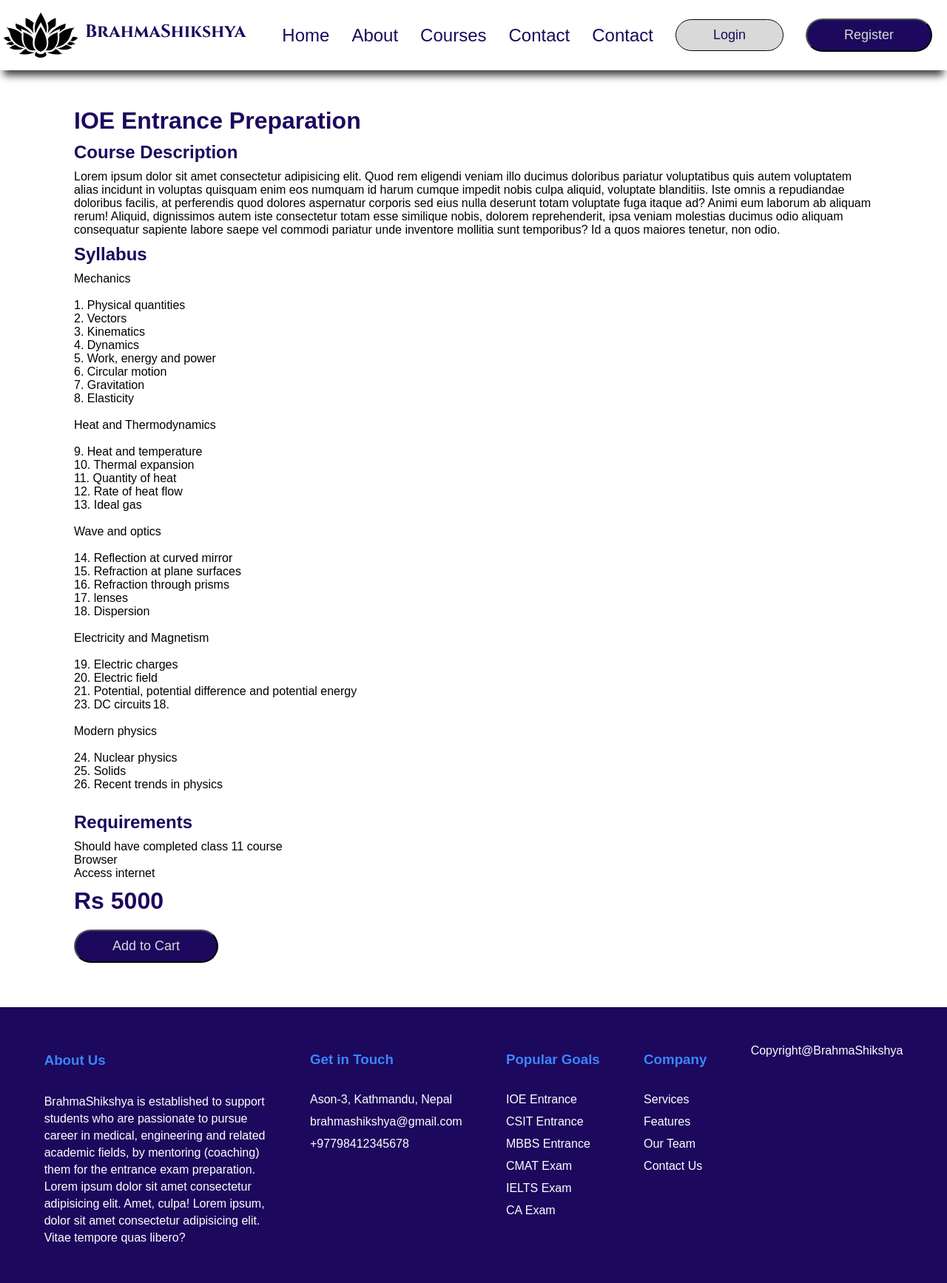
After one commit to initialrise/brahmashikshya, a PHP site: page /frontend/course-detail.html in a window 1280 px wide. The commit adds this page. Shown: the whole page at 74% size. Run offline with PHP 8.4, Linux system fonts and the light colour scheme; some web fonts are replaced.

Commit message:
Cart implementation

```diff
--- a/css/main.css
+++ b/css/main.css
@@ -11,7 +11,7 @@ nav {
   justify-content: space-between;
   align-items: center;
   box-shadow: 0px 12px 10px -5px rgba(0, 0, 0, 0.75);
-  padding: 15px;
+  padding: 5px;
   font-family: "Franklin Gothic Medium", "Arial Narrow";
   font-size: x-large;
   flex-wrap: wrap;
@@ -188,7 +188,7 @@ label {
 label {
   display: block;
   margin-bottom: 5px;
-  color: #333;
+  color: #1c085d;
 }
 
 input[type="text"],
@@ -201,9 +201,48 @@ input[type="password"] {
   border-radius: 50px;
 }
 .error {
-	display:block;
-	text-align:center;
-	color:red;
-	font-size:larger;
-	margin-top:30px;
+  display: block;
+  text-align: center;
+  color: red;
+  font-size: larger;
+  margin-top: 30px;
 }
+
+/* Course Details*/
+#course-details {
+  margin: 50px 100px;
+  /* text-align: center; */
+  /* line-height: 130%; */
+}
+#course-details > h1,
+h2,
+h3,
+button {
+  color: #1c085d;
+  margin: 10px 0px;
+}
+
+.course-img {
+  width: 1000px;
+  text-align: center;
+  margin: 20px 50px;
+}
+.courses,
+.cart-items {
+  display: flex;
+  /* justify-content: space-around; */
+  flex-wrap: wrap;
+  margin: 50px 100px;
+}
+
+.course-item,
+.cart-item {
+  padding: 20px;
+  border-radius: 20px;
+  border: 1px solid #1c085d;
+  margin: 20px 10px;
+}
+
+#checkout {
+  margin: 50px 100px;
+}
--- /dev/null
+++ b/frontend/course-detail.html
@@ -0,0 +1,159 @@
+<!DOCTYPE html>
+<html lang="en">
+  <head>
+    <meta charset="UTF-8" />
+    <meta name="viewport" content="width=device-width, initial-scale=1.0" />
+    <title>BrahmaShikshya</title>
+    <link rel="stylesheet" href="../css/main.css" />
+    <!-- <link
+      rel="stylesheet"
+      href="https://cdnjs.cloudflare.com/ajax/libs/font-awesome/6.4.2/css/all.min.css"
+      integrity="sha512-z3gLpd7yknf1YoNbCzqRKc4qyor8gaKU1qmn+CShxbuBusANI9QpRohGBreCFkKxLhei6S9CQXFEbbKuqLg0DA=="
+      crossorigin="anonymous"
+      referrerpolicy="no-referrer"
+    /> -->
+  </head>
+  <body>
+    <header>
+      <nav>
+        <div id="logo">
+          <img src="img/lotus.png" width="100px" />
+          <span>BrahmaShikshya</span>
+        </div>
+        <ul class="nav-links">
+          <li><a class="nav-item" href="#">Home</a></li>
+          <li><a class="nav-item" href="#">About</a></li>
+          <li><a class="nav-item" href="#">Courses</a></li>
+          <li><a class="nav-item" href="#">Contact</a></li>
+          <li><a class="nav-item" href="#">Contact</a></li>
+          <li>
+            <a class="nav-item" href="#"><button class="btn">Login</button></a>
+          </li>
+          <li>
+            <a class="nav-item" href="#"
+              ><button class="btn-block">Register</button></a
+            >
+          </li>
+        </ul>
+      </nav>
+    </header>
+    <!-- <img src="../img/course.png" alt="course" class="course-img" /> -->
+    <div id="course-details">
+      <h1>IOE Entrance Preparation</h1>
+      <h2>Course Description</h2>
+      <p>
+        Lorem ipsum dolor sit amet consectetur adipisicing elit. Quod rem
+        eligendi veniam illo ducimus doloribus pariatur voluptatibus quis autem
+        voluptatem alias incidunt in voluptas quisquam enim eos numquam id harum
+        cumque impedit nobis culpa aliquid, voluptate blanditiis. Iste omnis a
+        repudiandae doloribus facilis, at perferendis quod dolores aspernatur
+        corporis sed eius nulla deserunt totam voluptate fuga itaque ad? Animi
+        eum laborum ab aliquam rerum! Aliquid, dignissimos autem iste
+        consectetur totam esse similique nobis, dolorem reprehenderit, ipsa
+        veniam molestias ducimus odio aliquam consequatur sapiente labore saepe
+        vel commodi pariatur unde inventore mollitia sunt temporibus? Id a quos
+        maiores tenetur, non odio.
+      </p>
+      <h2>Syllabus</h2>
+      <pre>
+Mechanics
+
+1. Physical quantities
+2. Vectors
+3. Kinematics
+4. Dynamics
+5. Work, energy and power
+6. Circular motion
+7. Gravitation
+8. Elasticity
+
+Heat and Thermodynamics
+
+9. Heat and temperature
+10. Thermal expansion
+11. Quantity of heat
+12. Rate of heat flow
+13. Ideal gas
+
+Wave and optics
+
+14. Reflection at curved mirror
+15. Refraction at plane surfaces
+16. Refraction through prisms
+17. lenses
+18. Dispersion
+
+Electricity and Magnetism
+
+19. Electric charges
+20. Electric field
+21. Potential, potential difference and potential energy
+23. DC circuits	18.
+
+Modern physics
+
+24. Nuclear physics
+25. Solids
+26. Recent trends in physics
+
+</pre
+      >
+      <h2>Requirements</h2>
+      <pre>
+Should have completed class 11 course
+Browser
+Access internet</pre
+      >
+      <h1>Rs 5000</h1>
+      <button class="btn-block">Add to Cart</button>
+    </div>
+    <footer>
+      <section class="about">
+        <h3 style="color: #3a86ff">About Us</h3>
+        <br />
+        <p>
+          BrahmaShikshya is established to support students who are passionate
+          to pursue career in medical, engineering and related academic fields,
+          by mentoring (coaching) them for the entrance exam preparation. Lorem
+          ipsum dolor sit amet consectetur adipisicing elit. Amet, culpa! Lorem
+          ipsum, dolor sit amet consectetur adipisicing elit. Vitae tempore quas
+          libero?
+        </p>
+      </section>
+      <section class="footer-content">
+        <h3>
+          <i class="fa fa-commenting" aria-hidden="true"></i> Get in Touch
+        </h3>
+        <br />
+        <ul>
+          <li><a href="#" class="footer-item">Ason-3, Kathmandu, Nepal</a></li>
+          <li><a href="#" class="footer-item">brahmashikshya@gmail.com</a></li>
+          <li><a href="#" class="footer-item">+97798412345678</a></li>
+        </ul>
+      </section>
+      <section class="footer-content">
+        <h3>Popular Goals</h3>
+        <br />
+        <ul>
+          <li><a href="#" class="footer-item">IOE Entrance</a></li>
+          <li><a href="#" class="footer-item">CSIT Entrance</a></li>
+          <li><a href="#" class="footer-item">MBBS Entrance</a></li>
+          <li><a href="#" class="footer-item">CMAT Exam</a></li>
+          <li><a href="#" class="footer-item">IELTS Exam</a></li>
+          <li><a href="#" class="footer-item">CA Exam</a></li>
+        </ul>
+      </section>
+      <section class="footer-content">
+        <h3>Company</h3>
+        <br />
+        <ul>
+          <li><a href="#" class="footer-item">Services</a></li>
+          <li><a href="#" class="footer-item">Features</a></li>
+          <li><a href="#" class="footer-item">Our Team</a></li>
+          <li><a href="#" class="footer-item">Contact Us</a></li>
+        </ul>
+      </section>
+      <section>Copyright@BrahmaShikshya</section>
+    </footer>
+  </body>
+</html>
--- a/login.php
+++ b/login.php
@@ -1,10 +1,11 @@
 <?php
 include("includes/header.php");
 include("includes/db.php");
+session_start();
 ?>
 <?php
 if(isset($_POST["submit"])){
-    $username = $_POST["username"];
+    $username = htmlspecialchars($_POST["username"]);
     $password = md5($_POST["password"]);
 
     $checkquery = "SELECT * FROM users where username='$username' and password='$password'";
--- a/register.php
+++ b/register.php
@@ -4,10 +4,10 @@ include("includes/db.php");
 ?>
 <?php
 if(isset($_POST["submit"])){
-    $fullname = $_POST["fullname"];
-    $username = $_POST["username"];
+    $fullname = htmlspecialchars($_POST["fullname"]);
+    $username = htmlspecialchars($_POST["username"]);
     $password = md5($_POST["password"]);
-    $number = $_POST["number"];
+    $number = htmlspecialchars($_POST["number"]);
 
     $checkquery = "SELECT * FROM users where username='$username'";
     //echo $checkquery;
```
Also changed, not shown: checkout.php (+103 -1 lines), courses.php (added, +30 -0 lines), esewa.php (added, +7 -0 lines), frontend/cart.html (added, +125 -0 lines), frontend/courses.html (added, +127 -0 lines), includes/header.php (+4 -4 lines), includes/img.php (added, +10 -0 lines), view_course.php (+44 -0 lines), img/course.png (added), img/esewa_logo.png (added).
